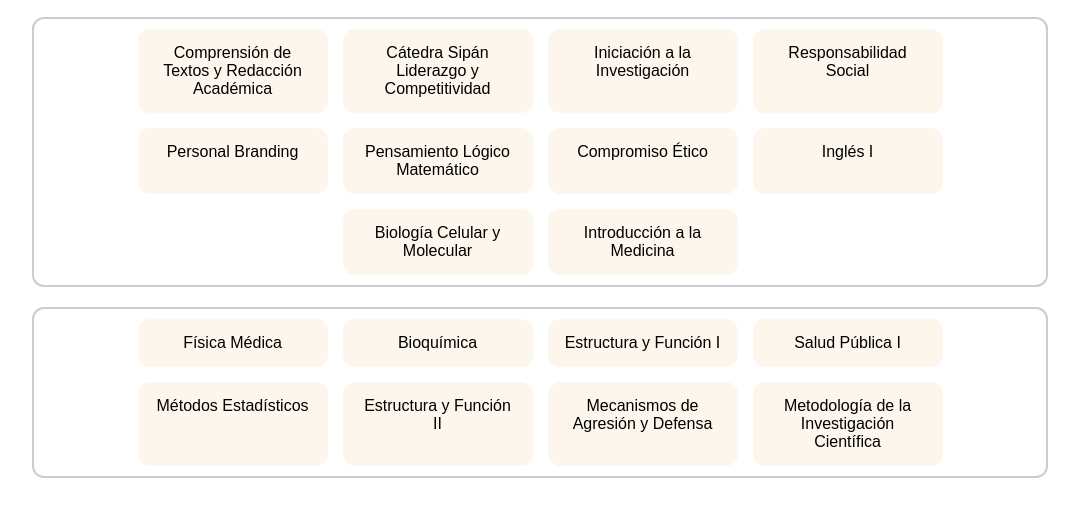
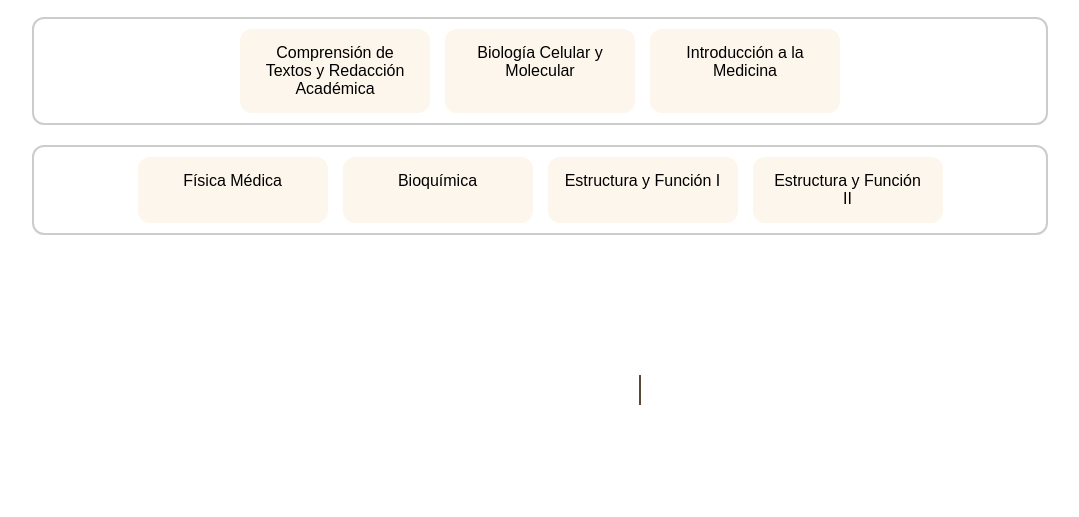
Before and after one commit to CammiH/Malla-USS-Med, a plain HTML site: page index.html in a window 1280 px wide. Shown: the part 61-578 px from the top of the page, without its empty margins (100-1179 px from the left). Drawn offline with Linux system fonts and the light colour scheme.

Commit message:
index.html

```diff
--- a/index.html
+++ b/index.html
@@ -9,30 +9,41 @@
   <h1>Malla Interactiva - Medicina Humana</h1>
 
   <!-- Ciclo I -->
-  <div class="ciclo">
-    <div class="curso general bloqueado" onclick="toggleEstado(this)">Comprensión de Textos y Redacción Académica</div>
-    <div class="curso general bloqueado" onclick="toggleEstado(this)">Cátedra Sipán Liderazgo y Competitividad</div>
-    <div class="curso general bloqueado" onclick="toggleEstado(this)">Iniciación a la Investigación</div>
-    <div class="curso general bloqueado" onclick="toggleEstado(this)">Responsabilidad Social</div>
-    <div class="curso general bloqueado" onclick="toggleEstado(this)">Personal Branding</div>
-    <div class="curso especifico bloqueado" onclick="toggleEstado(this)">Pensamiento Lógico Matemático</div>
-    <div class="curso general bloqueado" onclick="toggleEstado(this)">Compromiso Ético</div>
-    <div class="curso general bloqueado" onclick="toggleEstado(this)">Inglés I</div>
-    <div class="curso especifico bloqueado" onclick="toggleEstado(this)">Biología Celular y Molecular</div>
-    <div class="curso especifico bloqueado" onclick="toggleEstado(this)">Introducción a la Medicina</div>
+  <div class="ciclo" id="ciclo1">
+    <div class="curso general bloqueado" id="curso1" onclick="toggleEstado(this)">
+      Comprensión de Textos y Redacción Académica
+    </div>
+    <div class="curso especifico bloqueado" id="curso2" onclick="toggleEstado(this)">
+      Biología Celular y Molecular
+    </div>
+    <div class="curso especifico bloqueado" id="curso3" onclick="toggleEstado(this)">
+      Introducción a la Medicina
+    </div>
   </div>
 
   <!-- Ciclo II -->
-  <div class="ciclo">
-    <div class="curso especifico bloqueado" onclick="toggleEstado(this)">Física Médica</div>
-    <div class="curso especifico bloqueado" onclick="toggleEstado(this)">Bioquímica</div>
-    <div class="curso especifico bloqueado" onclick="toggleEstado(this)">Estructura y Función I</div>
-    <div class="curso general bloqueado" onclick="toggleEstado(this)">Salud Pública I</div>
-    <div class="curso especifico bloqueado" onclick="toggleEstado(this)">Métodos Estadísticos</div>
-    <div class="curso especifico bloqueado" onclick="toggleEstado(this)">Estructura y Función II</div>
-    <div class="curso especifico bloqueado" onclick="toggleEstado(this)">Mecanismos de Agresión y Defensa</div>
-    <div class="curso especifico bloqueado" onclick="toggleEstado(this)">Metodología de la Investigación Científica</div>
+  <div class="ciclo" id="ciclo2">
+    <div class="curso especifico bloqueado" id="curso4" onclick="toggleEstado(this)">
+      Física Médica
+    </div>
+    <div class="curso especifico bloqueado" id="curso5" onclick="toggleEstado(this)">
+      Bioquímica
+    </div>
+    <div class="curso especifico bloqueado" id="curso6" onclick="toggleEstado(this)">
+      Estructura y Función I
+    </div>
+    <div class="curso especifico bloqueado" id="curso7" onclick="toggleEstado(this)">
+      Estructura y Función II
+    </div>
   </div>
+
+  <!-- Flechas (SVG para unir prerequisitos) -->
+  <svg class="prerequisitos">
+    <!-- Ejemplo: Biología Celular (curso2) es prerequisito de Bioquímica (curso5) -->
+    <line x1="250" y1="120" x2="250" y2="260"></line>
+    <!-- Ejemplo: Introducción a la Medicina (curso3) es prerequisito de Estructura y Función I (curso6) -->
+    <line x1="400" y1="120" x2="400" y2="260"></line>
+  </svg>
 
   <script src="script.js"></script>
 </body>
```
